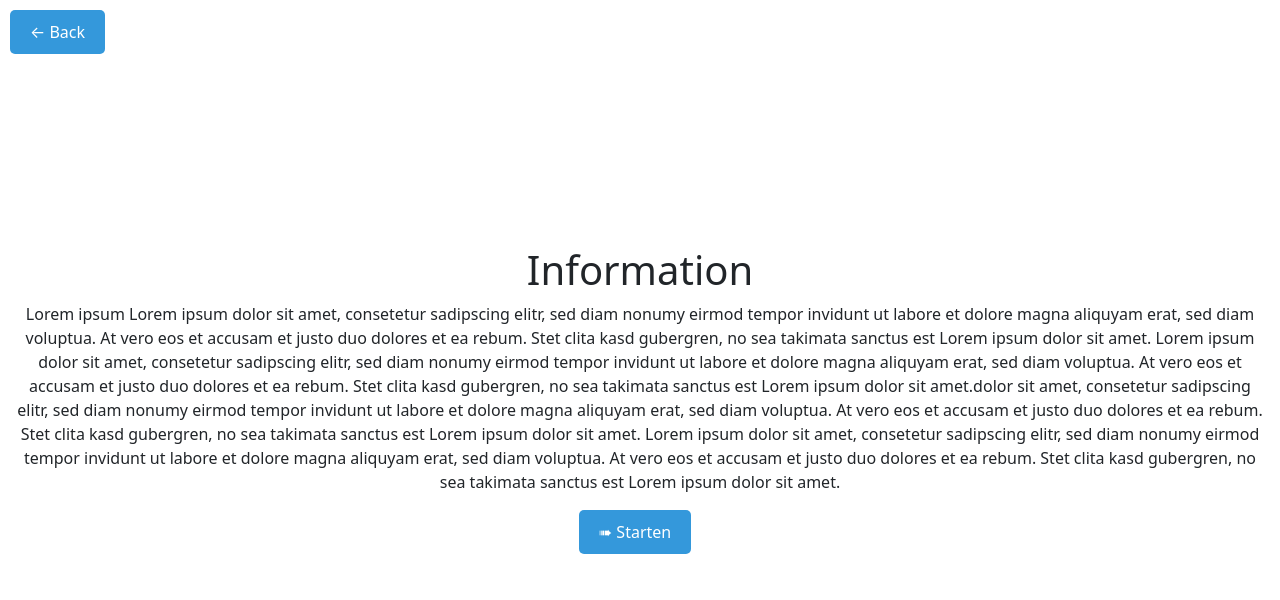
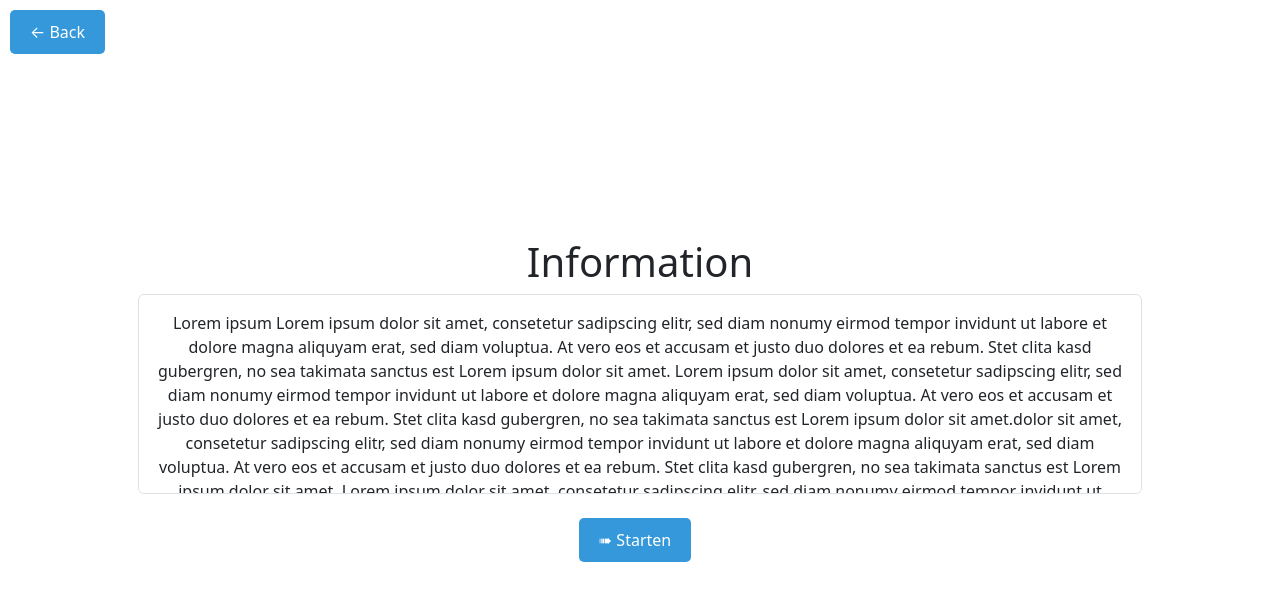
Before and after one commit to coldzeraa/MPR4PTG2, a React (Create React App) app in the folder frontend/: page /tutorial in a window 1280 px wide. Shown: the top 600 px of the page. Built offline with nearby package versions, Linux system fonts and the light colour scheme.

Commit message:
Add Design for Frontend

```diff
--- a/frontend/src/App.css
+++ b/frontend/src/App.css
@@ -99,3 +99,13 @@ html, body {
   font-size: 24px;
   cursor: pointer;
 }
+
+/*SCROLLABLE TEXT*/
+.scroll-box {
+  width: 80%;
+  height: 200px;
+  border: 1px solid #ccc;
+  overflow: scroll;
+  padding: 10px;
+  margin: 0 auto;
+}
--- a/frontend/src/components/WelcomeScreen.js
+++ b/frontend/src/components/WelcomeScreen.js
@@ -30,7 +30,6 @@ function WelcomeScreen() {
             {/* Info Button on top right corner */}
             <button className="info-button" onClick={handleInfoClick}>
             </button>
-
             <div className="text-center text-white content">
                 {/* Logo and Text on Page */}
                 <Logo className="App-logo" />
--- a/frontend/src/components/tutorial.js
+++ b/frontend/src/components/tutorial.js
@@ -30,9 +30,11 @@ function Tutorial() {
             <BackButton onClick={handleBackClick} />
             <div className="content">
                 <h1>Information</h1>
-                <p>Lorem ipsum Lorem ipsum dolor sit amet, consetetur sadipscing elitr, sed diam nonumy eirmod tempor invidunt ut labore et dolore magna aliquyam erat, sed diam voluptua. At vero eos et accusam et justo duo dolores et ea rebum. Stet clita kasd gubergren, no sea takimata sanctus est Lorem ipsum dolor sit amet. Lorem ipsum dolor sit amet, consetetur sadipscing elitr, sed diam nonumy eirmod tempor invidunt ut labore et dolore magna aliquyam erat, sed diam voluptua. At vero eos et accusam et justo duo dolores et ea rebum. Stet clita kasd gubergren, no sea takimata sanctus est Lorem ipsum dolor sit amet.dolor sit amet, consetetur sadipscing elitr, sed diam nonumy eirmod tempor invidunt ut labore et dolore magna aliquyam erat, sed diam voluptua. At vero eos et accusam et justo duo dolores et ea rebum. Stet clita kasd gubergren, no sea takimata sanctus est Lorem ipsum dolor sit amet. Lorem ipsum dolor sit amet, consetetur sadipscing elitr, sed diam nonumy eirmod tempor invidunt ut labore et dolore magna aliquyam erat, sed diam voluptua. At vero eos et accusam et justo duo dolores et ea rebum. Stet clita kasd gubergren, no sea takimata sanctus est Lorem ipsum dolor sit amet.</p>
-
+                <div className='scroll-box border rounded p-3'>
+                    <p>Lorem ipsum Lorem ipsum dolor sit amet, consetetur sadipscing elitr, sed diam nonumy eirmod tempor invidunt ut labore et dolore magna aliquyam erat, sed diam voluptua. At vero eos et accusam et justo duo dolores et ea rebum. Stet clita kasd gubergren, no sea takimata sanctus est Lorem ipsum dolor sit amet. Lorem ipsum dolor sit amet, consetetur sadipscing elitr, sed diam nonumy eirmod tempor invidunt ut labore et dolore magna aliquyam erat, sed diam voluptua. At vero eos et accusam et justo duo dolores et ea rebum. Stet clita kasd gubergren, no sea takimata sanctus est Lorem ipsum dolor sit amet.dolor sit amet, consetetur sadipscing elitr, sed diam nonumy eirmod tempor invidunt ut labore et dolore magna aliquyam erat, sed diam voluptua. At vero eos et accusam et justo duo dolores et ea rebum. Stet clita kasd gubergren, no sea takimata sanctus est Lorem ipsum dolor sit amet. Lorem ipsum dolor sit amet, consetetur sadipscing elitr, sed diam nonumy eirmod tempor invidunt ut labore et dolore magna aliquyam erat, sed diam voluptua. At vero eos et accusam et justo duo dolores et ea rebum. Stet clita kasd gubergren, no sea takimata sanctus est Lorem ipsum dolor sit amet.</p>
+                </div>
                 {/*Login Button*/}
+                <br></br>
                 <button className="button" onClick={navigateToStart}>➠ Starten</button>
             </div>
         </div>
```
